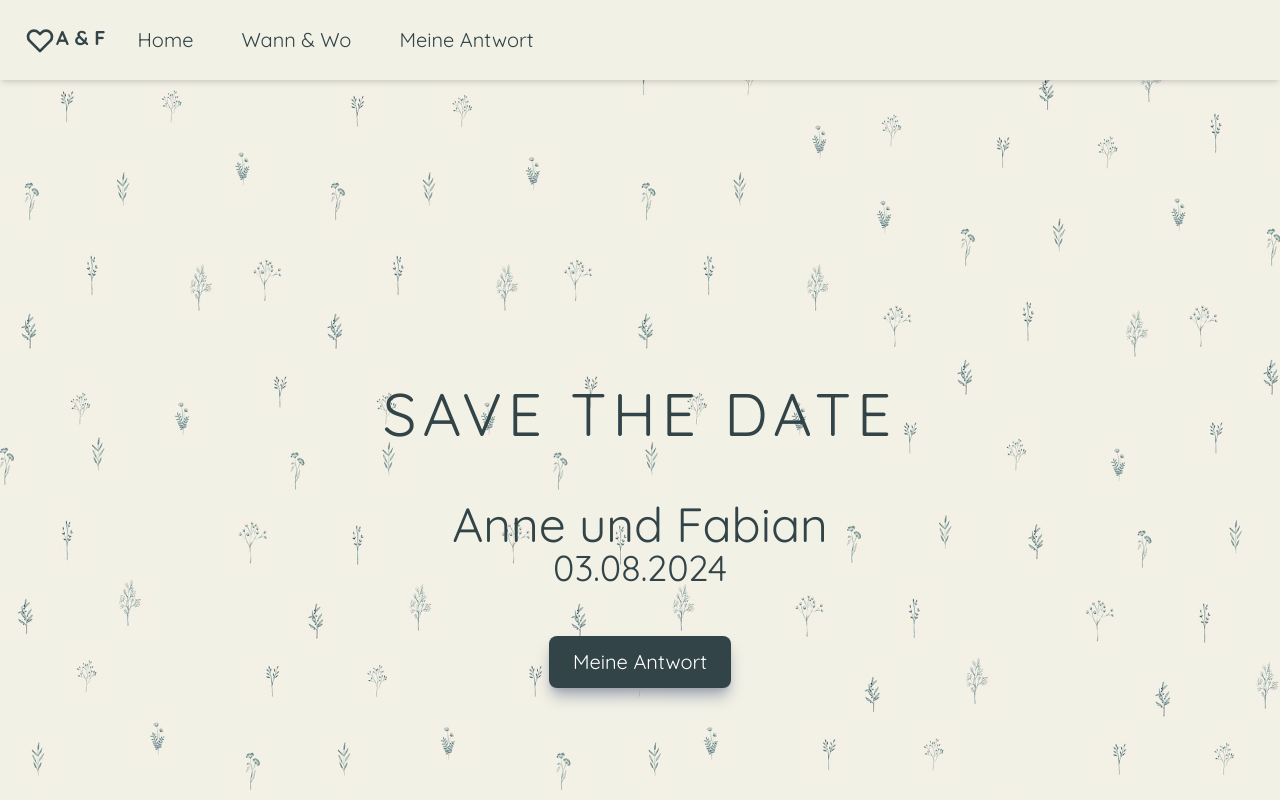
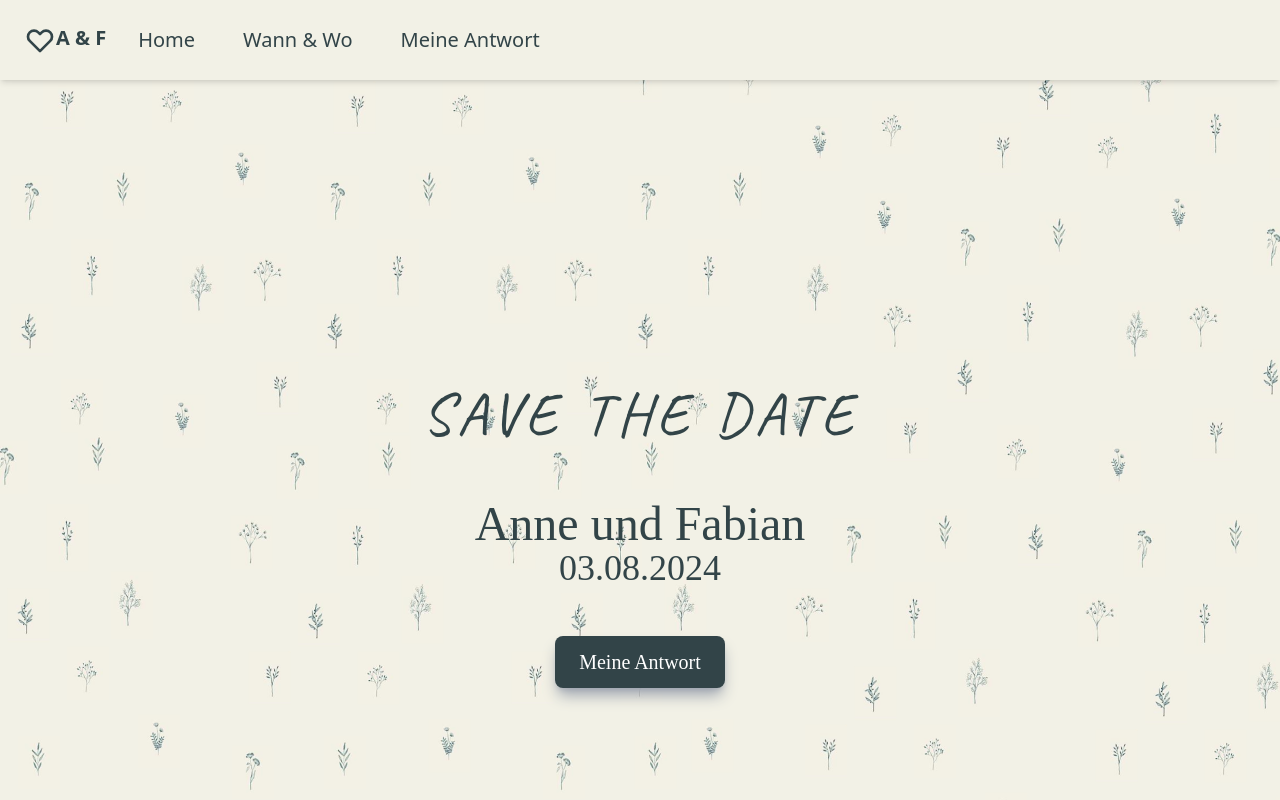
Before and after one commit to fabianszyman/wedding-landingpage, a Next.js app: page / in a window 1280 px wide. Built offline with nearby package versions, Linux system fonts and the light colour scheme.

Commit message:
testing other font style solutions

```diff
--- a/components/Hero.jsx
+++ b/components/Hero.jsx
@@ -11,14 +11,14 @@ const Hero = () => {
         width: "100%",
         height: "100%",
       }}
-      className="text-darkgreen"
+      className="text-darkgreen font-Quicksand_Regular"
     >
       <div
         id="hero_container"
         className="flex items-center justify-center flex-wrap text-center pt-48 md:pt-96"
       >
         <div id="headline" className="w-full pb-12">
-          <h1 className="text-4xl md:text-6xl tracking-widest">
+          <h1 className="text-4xl md:text-6xl tracking-widest font-Caveat">
             SAVE THE DATE
           </h1>
         </div>
--- a/pages/_app.tsx
+++ b/pages/_app.tsx
@@ -1,17 +1,6 @@
 import "@/styles/globals.css";
 import type { AppProps } from "next/app";
-import { Quicksand } from "@next/font/google";
-
-const quicksand = Quicksand({
-  subsets: ["latin"],
-  weight: ["400", "700"],
-  variable: "--font-quicksand",
-});
 
 export default function App({ Component, pageProps }: AppProps) {
-  return (
-    <main className={`${quicksand.variable} font-sans`}>
-      <Component {...pageProps} />
-    </main>
-  );
+  return <Component {...pageProps} />;
 }
--- a/tailwind.config.js
+++ b/tailwind.config.js
@@ -27,7 +27,6 @@ module.exports = {
         darkgreen: "#324448",
       },
       fontFamily: {
-        sans: ["var(--font-quicksand)"],
         RobotoCondensed_Regular: "RobotoCondensed-Regular",
         Caveat: "Caveat",
         CormorantGaramond_Bold: "CormorantGaramond_Bold",
```
